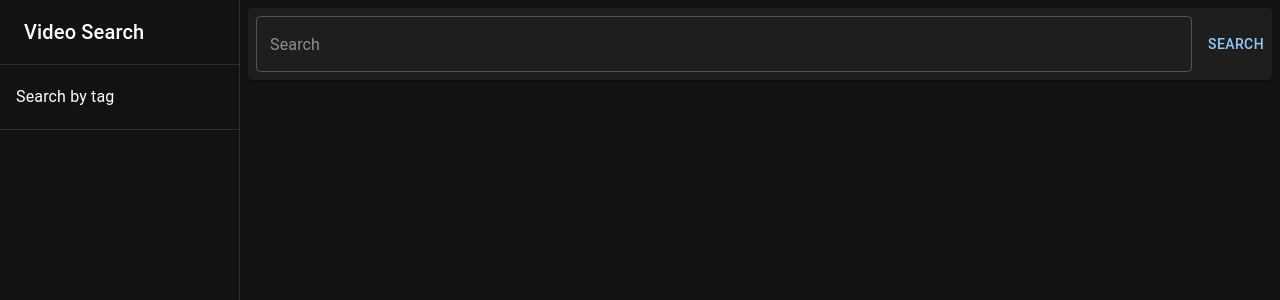
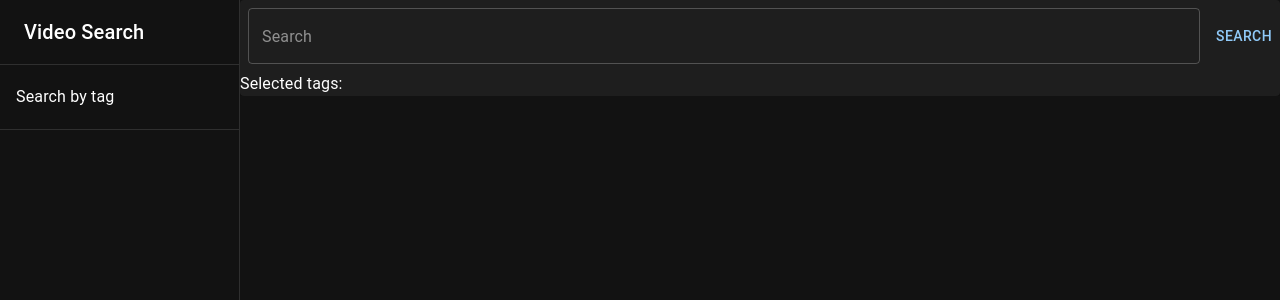
Before and after one commit to hrabalm/video-search, a React (Create React App) app in the folder client/: page / in a window 1280 px wide. Shown: the top 300 px of the page. Built offline with nearby package versions, Linux system fonts and the light colour scheme.

Commit message:
Attempt to use nested flex layout

```diff
--- a/client/src/App.tsx
+++ b/client/src/App.tsx
@@ -12,9 +12,14 @@ import { Container, Divider, Drawer, IconButton, InputBase, List, ListItem, List
 function SearchBar() {
   return (
     <Box>
-      <Paper style={{ display: "flex", alignItems: "center" }} sx={{ m: 1 }}>
-        <TextField sx={{ m: 1, flex: 1 }} placeholder="Search"></TextField>
-        <Button>Search</Button>
+      <Paper style={{ display: "flex", alignItems: "left", flexDirection: "column"}}>
+        <Box style={{ display: "flex", alignItems: "center", flexDirection: "row" }}>
+          <TextField sx={{ m: 1, flex: 1 }} placeholder="Search"></TextField>
+          <Button>Search</Button>
+        </Box>
+        <Box style={{ display: "flex", alignItems: "center", flexDirection: "row" }}>
+          <Typography>Selected tags:</Typography>
+        </Box>
       </Paper>
     </Box>
   );
```
